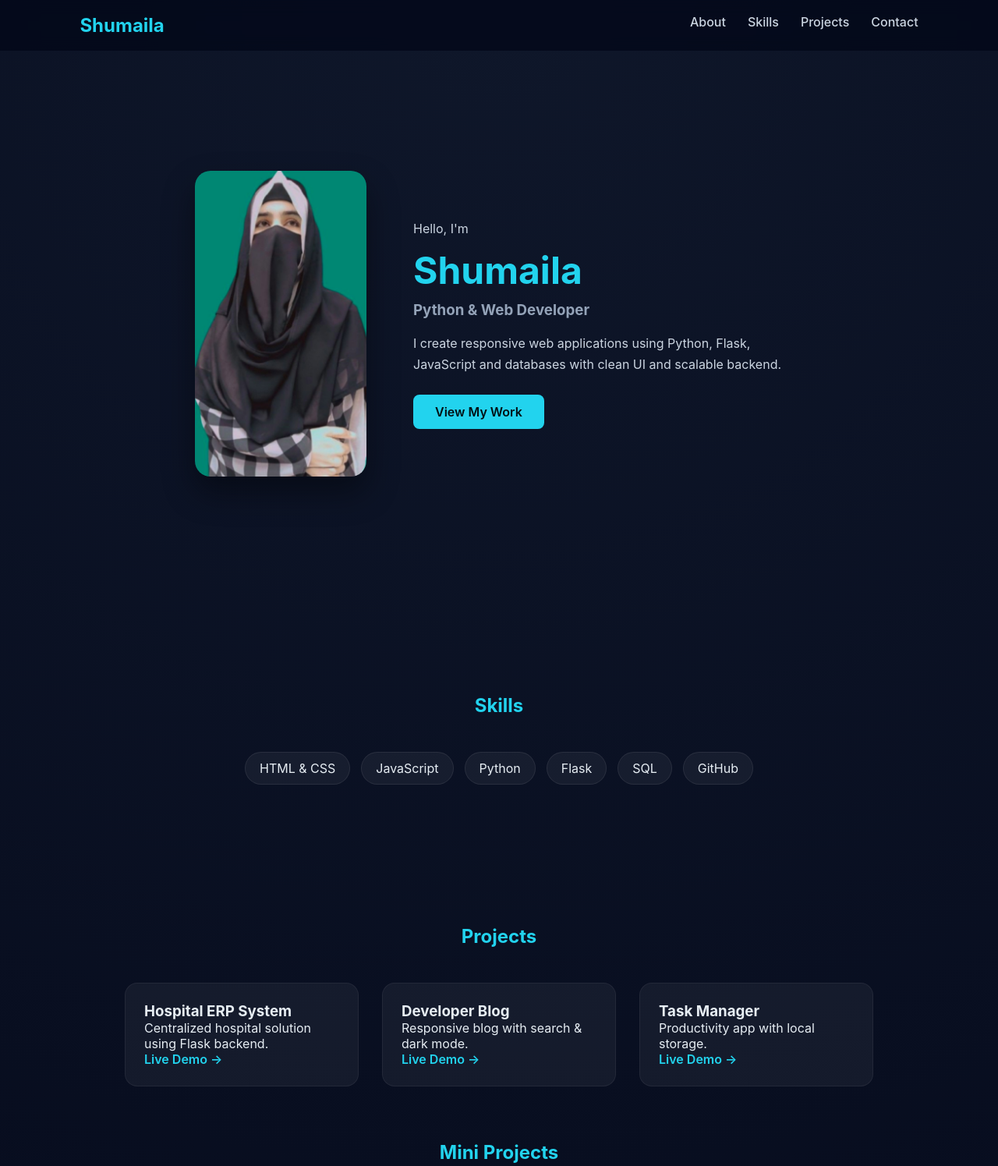
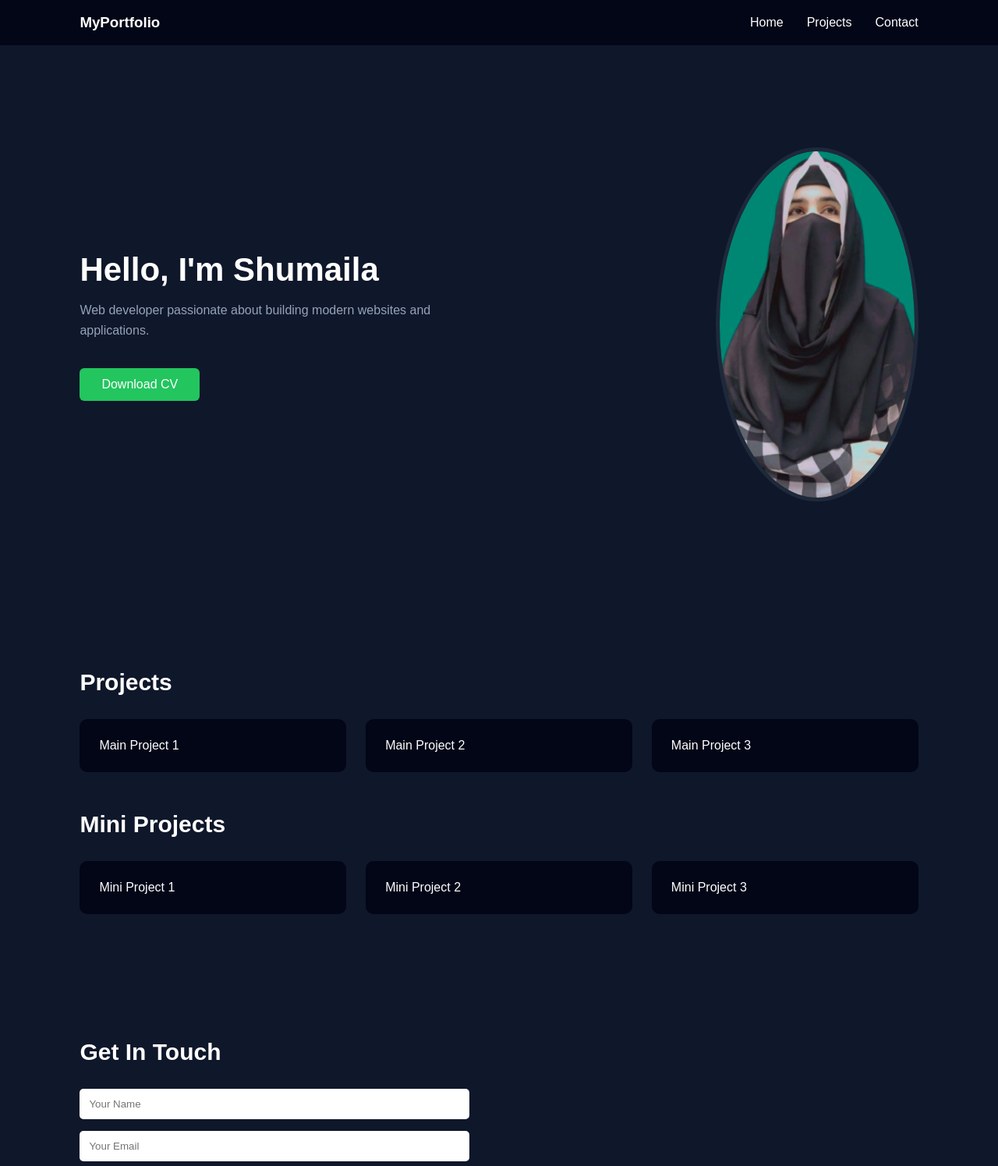
Before and after one commit to Shumaila550/portfolio2, a plain HTML site: page index.html in a window 1280 px wide. Shown: the top 1495 px of the page at 78% size. Drawn offline with Linux system fonts and the light colour scheme.

Commit message:
Update index.html

```diff
--- a/index.html
+++ b/index.html
@@ -3,230 +3,251 @@
 <head>
 <meta charset="UTF-8">
 <meta name="viewport" content="width=device-width, initial-scale=1.0">
-<title>Shumaila | Developer Portfolio</title>
+<title>My Portfolio</title>
 
 <style>
-*{margin:0;padding:0;box-sizing:border-box;font-family:Inter,system-ui;}
+
+/* RESET */
+*{
+margin:0;
+padding:0;
+box-sizing:border-box;
+scroll-behavior:smooth;
+font-family:Arial, Helvetica, sans-serif;
+}
+
 body{
-  background: radial-gradient(circle at top,#0f172a,#020617);
-  color:#e6edf3;
-  scroll-behavior:smooth;
+background:#0f172a;
+color:white;
 }
 
 /* NAVBAR */
 nav{
-  position:fixed;
-  top:0;
-  width:100%;
-  padding:18px 8%;
 display:flex;
 justify-content:space-between;
-  backdrop-filter:blur(10px);
-  background:rgba(2,6,23,.7);
+align-items:center;
+padding:18px 8%;
+background:#020617;
+position:sticky;
+top:0;
 z-index:1000;
 }
-nav h2{color:#22d3ee}
-nav ul{display:flex;gap:28px;list-style:none}
-nav a{color:#cbd5e1;text-decoration:none;font-weight:500;transition:.3s}
-nav a:hover{color:#22d3ee}
 
-/* SECTIONS */
-section{max-width:1000px;margin:auto;padding:90px 20px}
-section h2{text-align:center;margin-bottom:45px;color:#22d3ee}
+nav ul{
+display:flex;
+list-style:none;
+gap:30px;
+}
+
+nav a{
+color:white;
+text-decoration:none;
+font-weight:500;
+}
 
 /* HERO */
 .hero{
-  min-height:100vh;
 display:flex;
+justify-content:space-between;
 align-items:center;
-  justify-content:center;
-  padding-top:120px;
+padding:80px 8%;
+min-height:90vh;
 }
-.hero-wrap{
-  display:flex;flex-wrap:wrap;align-items:center;justify-content:center;gap:60px;
+
+/* TEXT ANIMATION */
+.hero-text{
+max-width:520px;
+opacity:0;
+transform:translateY(40px);
+animation:textFade 1s ease forwards;
+animation-delay:.3s;
 }
-.hero img{
-  width:220px;border-radius:20px;
-  box-shadow:0 20px 40px rgba(0,0,0,.4);
+
+@keyframes textFade{
+to{
+opacity:1;
+transform:translateY(0);
 }
-.hero h1{font-size:3rem;margin:10px 0}
-.hero h1 span{color:#22d3ee}
-.hero h3{color:#94a3b8;margin-bottom:18px}
-.hero p{max-width:500px;color:#cbd5e1;line-height:1.7}
+}
 
-.btn{
-  display:inline-block;margin-top:25px;
-  padding:12px 28px;border-radius:8px;
-  background:#22d3ee;color:#021014;
-  text-decoration:none;font-weight:600;
-  transition:.3s;
+.hero-text h1{
+font-size:42px;
+margin-bottom:15px;
 }
-.btn:hover{transform:translateY(-3px);box-shadow:0 10px 25px rgba(34,211,238,.35)}
 
-/* SKILLS */
-.skills{display:flex;flex-wrap:wrap;justify-content:center;gap:14px}
-.skills span{
-  padding:10px 18px;border-radius:40px;
-  background:rgba(255,255,255,.05);
-  border:1px solid rgba(255,255,255,.08);
+.hero-text p{
+color:#94a3b8;
+margin-bottom:25px;
+line-height:1.6;
 }
-.skills span:hover{border-color:#22d3ee;background:rgba(34,211,238,.12)}
 
-/* PROJECTS */
-.projects{
+/* CV BUTTON ALIGNMENT FIXED */
+.cv-btn{
+display:inline-block;
+background:#22c55e;
+padding:12px 28px;
+border-radius:6px;
+text-decoration:none;
+color:white;
+margin-top:10px;
+}
+
+/* PROFILE IMAGE SEPARATE ANIMATION */
+.hero-img{
+opacity:0;
+transform:translateX(60px);
+animation:imgFade 1.2s ease forwards;
+animation-delay:1.1s;
+}
+
+@keyframes imgFade{
+to{
+opacity:1;
+transform:translateX(0);
+}
+}
+
+.hero-img img{
+width:260px;
+border-radius:50%;
+border:5px solid #1e293b;
+}
+
+/* SECTIONS */
+section{
+padding:80px 8%;
+}
+
+h2{
+font-size:30px;
+margin-bottom:30px;
+}
+
+/* PROJECT CARDS */
+.grid{
 display:grid;
-  grid-template-columns:repeat(auto-fit,minmax(260px,1fr));
-  gap:30px;
+grid-template-columns:repeat(auto-fit,minmax(250px,1fr));
+gap:25px;
 }
-.project-card{
-  padding:24px;border-radius:16px;
-  background:rgba(255,255,255,.05);
-  border:1px solid rgba(255,255,255,.06);
-  transition:.4s;
+
+.card{
+background:#020617;
+padding:25px;
+border-radius:10px;
 }
-.project-card:hover{transform:translateY(-6px);border-color:#22d3ee}
-.project-card a{color:#22d3ee;text-decoration:none;font-weight:600}
 
 /* CONTACT FORM */
 form{
-  max-width:500px;margin:auto;
-  background:rgba(255,255,255,.05);
-  padding:35px;border-radius:16px;
-  border:1px solid rgba(255,255,255,.08);
-}
-input,textarea{
-  width:100%;padding:14px;margin-bottom:15px;
-  border:none;border-radius:8px;
-  background:#020617;color:white;
+display:flex;
+flex-direction:column;
+gap:15px;
+max-width:500px;
 }
 
-/* CV */
-.cv{text-align:center;background:linear-gradient(to top,#020617,#020617,#0f172a)}
-.cv a{padding:14px 34px;border-radius:8px;background:#22d3ee;color:#021014;text-decoration:none}
+input, textarea{
+padding:12px;
+border:none;
+border-radius:5px;
+}
+
+button{
+background:#22c55e;
+border:none;
+padding:12px;
+color:white;
+border-radius:6px;
+cursor:pointer;
+}
 
 /* FOOTER */
-footer{text-align:center;padding:40px;color:#64748b}
+footer{
+text-align:center;
+padding:40px 8%;
+background:#020617;
+}
 
-/* SCROLL ANIMATION */
-.reveal{opacity:0;transform:translateY(60px);transition:1s}
-.reveal.active{opacity:1;transform:translateY(0)}
+footer a{
+color:#38bdf8;
+text-decoration:none;
+display:inline-block;
+margin-top:10px;
+}
+
 </style>
 </head>
 
 <body>
 
+<!-- NAV -->
 <nav>
-  <h2>Shumaila</h2>
+<h3>MyPortfolio</h3>
 <ul>
-    <li><a href="#home">About</a></li>
-    <li><a href="#skills">Skills</a></li>
+<li><a href="#">Home</a></li>
 <li><a href="#projects">Projects</a></li>
 <li><a href="#contact">Contact</a></li>
 </ul>
 </nav>
 
 <!-- HERO -->
-<section class="hero reveal" id="home">
-<div class="hero-wrap">
+<section class="hero">
 
-<img src="profile.jpg" alt="Profile">
+<div class="hero-text">
+<h1>Hello, I'm Shumaila</h1>
+<p>Web developer passionate about building modern websites and applications.</p>
 
-<div>
-<p>Hello, I'm</p>
-<h1><span>Shumaila</span></h1>
-<h3>Python & Web Developer</h3>
-<p>I create responsive web applications using Python, Flask, JavaScript and databases with clean UI and scalable backend.</p>
-<a href="#projects" class="btn">View My Work</a>
+<a href="cv.pdf" class="cv-btn">Download CV</a>
 </div>
 
+<div class="hero-img">
+<img src="profile.jpg" alt="profile">
 </div>
-</section>
 
-<!-- SKILLS -->
-<section id="skills" class="reveal">
-<h2>Skills</h2>
-<div class="skills">
-<span>HTML & CSS</span>
-<span>JavaScript</span>
-<span>Python</span>
-<span>Flask</span>
-<span>SQL</span>
-<span>GitHub</span>
-</div>
 </section>
 
 <!-- PROJECTS -->
-<section id="projects" class="reveal">
+<section id="projects">
 <h2>Projects</h2>
-<div class="projects">
 
-<div class="project-card">
-<h3>Hospital ERP System</h3>
-<p>Centralized hospital solution using Flask backend.</p>
-<a href="#">Live Demo →</a>
+<div class="grid">
+<div class="card">Main Project 1</div>
+<div class="card">Main Project 2</div>
+<div class="card">Main Project 3</div>
 </div>
 
-<div class="project-card">
-<h3>Developer Blog</h3>
-<p>Responsive blog with search & dark mode.</p>
-<a href="#">Live Demo →</a>
+<h2 style="margin-top:50px;">Mini Projects</h2>
+
+<div class="grid">
+<div class="card">Mini Project 1</div>
+<div class="card">Mini Project 2</div>
+<div class="card">Mini Project 3</div>
 </div>
 
-<div class="project-card">
-<h3>Task Manager</h3>
-<p>Productivity app with local storage.</p>
-<a href="#">Live Demo →</a>
-</div>
-
-</div>
-
-<h2 style="margin-top:70px;">Mini Projects</h2>
-
-<div class="projects">
-<div class="project-card"><h3>Calculator</h3><a href="#">View →</a></div>
-<div class="project-card"><h3>To-Do App</h3><a href="#">View →</a></div>
-<div class="project-card"><h3>Login UI</h3><a href="#">View →</a></div>
-</div>
 </section>
 
 <!-- CONTACT -->
-<section id="contact" class="reveal">
+<section id="contact">
 <h2>Get In Touch</h2>
+
 <form>
-<input type="text" placeholder="Your Name" required>
-<input type="email" placeholder="Your Email" required>
-<textarea placeholder="Message" rows="4" required></textarea>
-<button class="btn">Send Message</button>
+<input type="text" placeholder="Your Name">
+<input type="email" placeholder="Your Email">
+<textarea rows="5" placeholder="Your Message"></textarea>
+<button type="submit">Send Message</button>
 </form>
 
-<div style="margin-top:30px;text-align:center;">
-<a href="https://www.linkedin.com/in/shumaila-m-118617203" target="_blank" style="color:#22d3ee;font-weight:600;">
-Connect on LinkedIn →
-</a>
-</div>
 </section>
 
-<!-- CV -->
-<section class="cv reveal" id="cv">
-<h2>Download My CV</h2>
-<p>You can download my latest resume here</p>
-<a href="cv.pdf" download>Download CV</a>
-</section>
+<!-- FOOTER -->
+<footer>
 
-<footer>© 2026 Shumaila — Developer Portfolio</footer>
+<h3>Download My CV</h3>
+<a href="cv.pdf">Click here to download</a>
 
-<script>
-const reveals=document.querySelectorAll(".reveal");
-function revealOnScroll(){
-  reveals.forEach(el=>{
-    if(el.getBoundingClientRect().top<window.innerHeight-100){
-      el.classList.add("active");
-    }
-  });
-}
-window.addEventListener("scroll",revealOnScroll);
-window.addEventListener("load",revealOnScroll);
-</script>
+<br><br>
+
+<a href="https://linkedin.com">My LinkedIn Profile</a>
+
+</footer>
 
 </body>
 </html>
```
Lines whose indentation alone changed are shown as unchanged.
